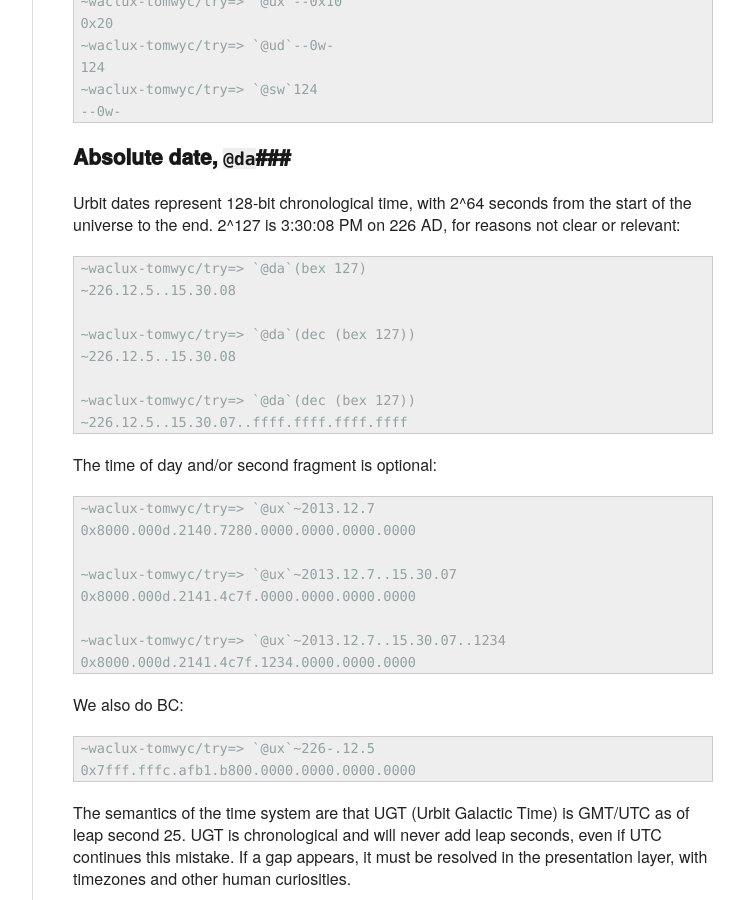
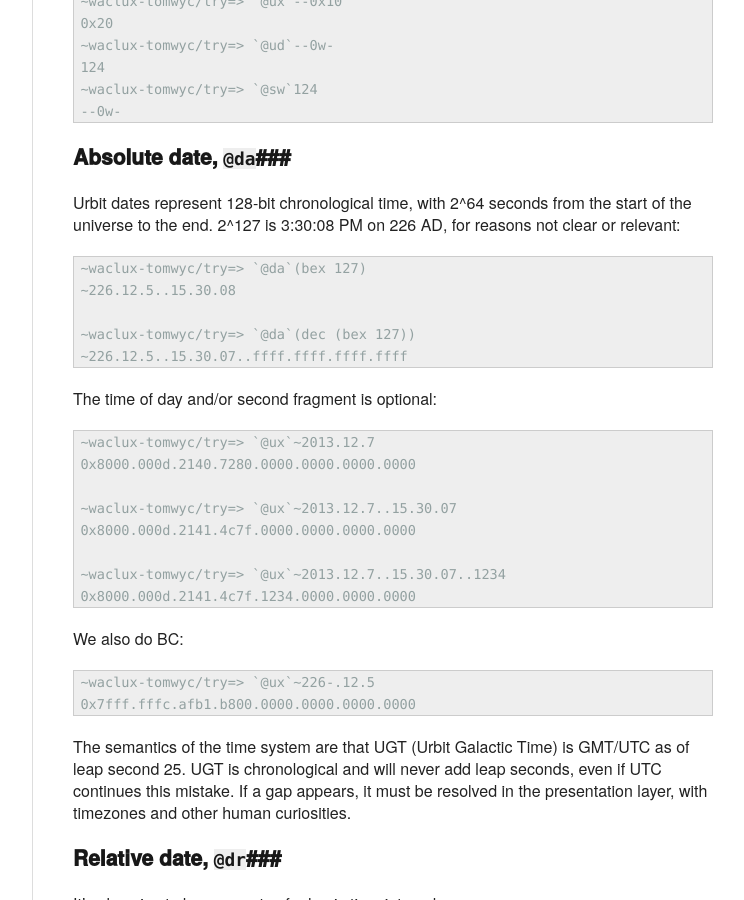
Before and after one commit to urbit/old-urbit.org, a Jekyll site: the page built from _posts/doc/2013-11-18-urbit-is-easy-ch5.markdown, in a window 1280 px wide and 900 px high, scrolled down 11587 px. Shown: the whole window, without its empty margins (378-1122 px from the left). Built offline with Jekyll 4.4.1, drawn with Linux system fonts in a browser that asks for light colours.

Commit message:
Remove incorrect Hoon example

```diff
--- a/_posts/doc/2013-11-18-urbit-is-easy-ch5.markdown
+++ b/_posts/doc/2013-11-18-urbit-is-easy-ch5.markdown
@@ -603,9 +603,6 @@ seconds from the start of the universe to the end.  2^127 is
     ~226.12.5..15.30.08
 
     ~waclux-tomwyc/try=> `@da`(dec (bex 127))
-    ~226.12.5..15.30.08
-
-    ~waclux-tomwyc/try=> `@da`(dec (bex 127))
     ~226.12.5..15.30.07..ffff.ffff.ffff.ffff
 
 The time of day and/or second fragment is optional:
```
